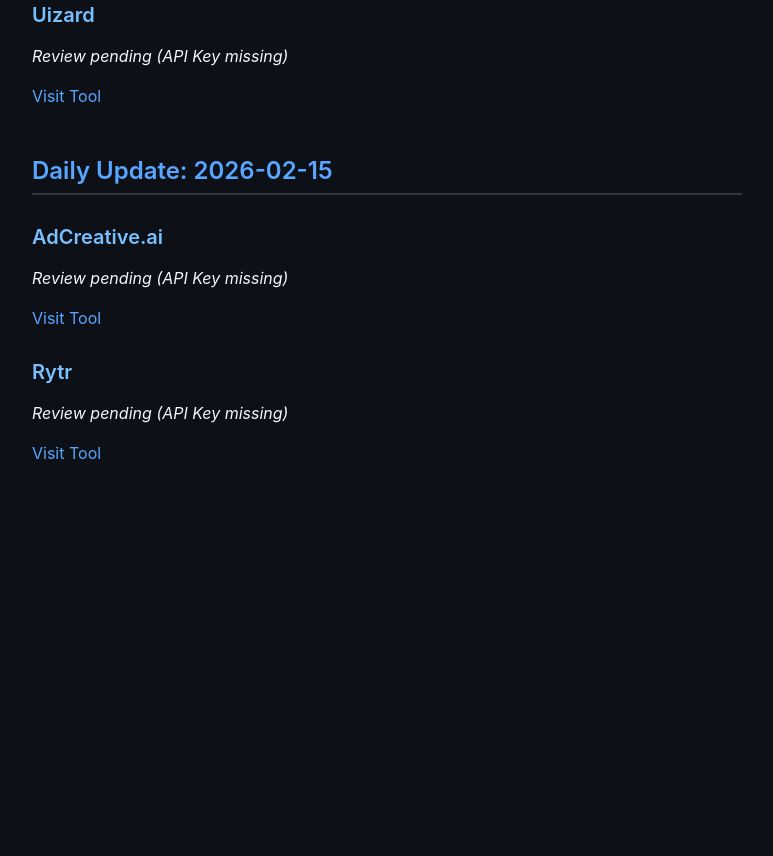
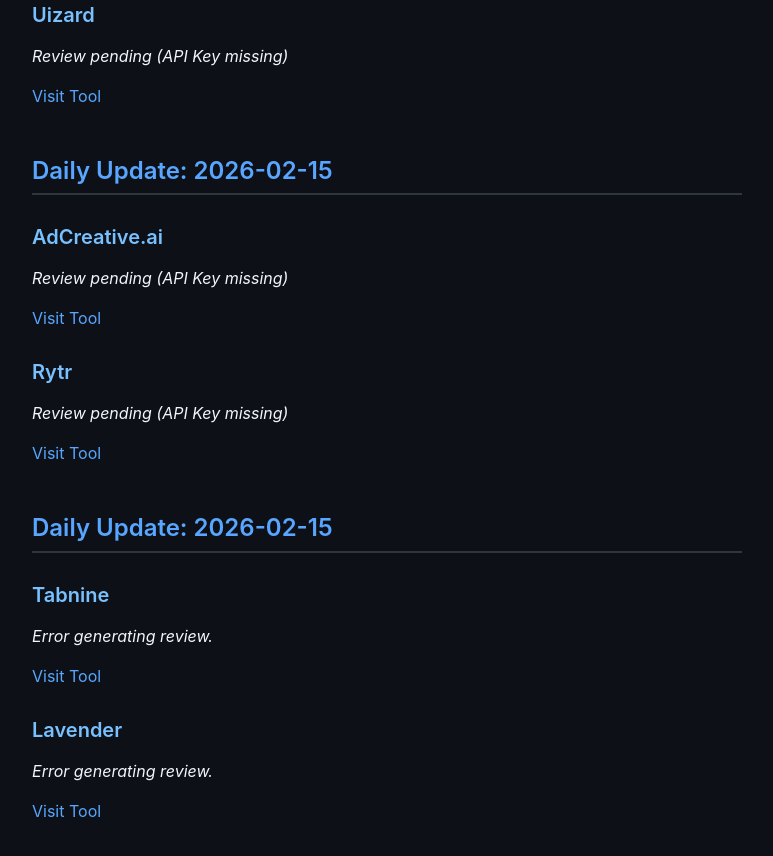
Before and after one commit to virtualsapphirestore/Ai-tools-watchdog, a Jekyll site: the page built from index.md, in a window 1280 px wide and 900 px high, scrolled down 1398 px. Shown: the top 856 px of the window, without its empty margins (253-1026 px from the left). Built offline with Jekyll 4.4.1, drawn with Linux system fonts in a browser that asks for light colours; nearby versions of some CDN libraries; before the commit the page ends 1940 px from its top, so only the background shows below that.

Commit message:
Automated content update

```diff
--- a/index.md
+++ b/index.md
@@ -55,3 +55,16 @@ Welcome to your daily AI tools observatory! Here you will find fresh, automated
 *Review pending (API Key missing)*
 
 [Visit Tool](https://rytr.me)
+
+## Daily Update: 2026-02-15
+
+### Tabnine
+
+*Error generating review.*
+
+[Visit Tool](https://www.tabnine.com)
+### Lavender
+
+*Error generating review.*
+
+[Visit Tool](https://www.lavender.ai)
```
